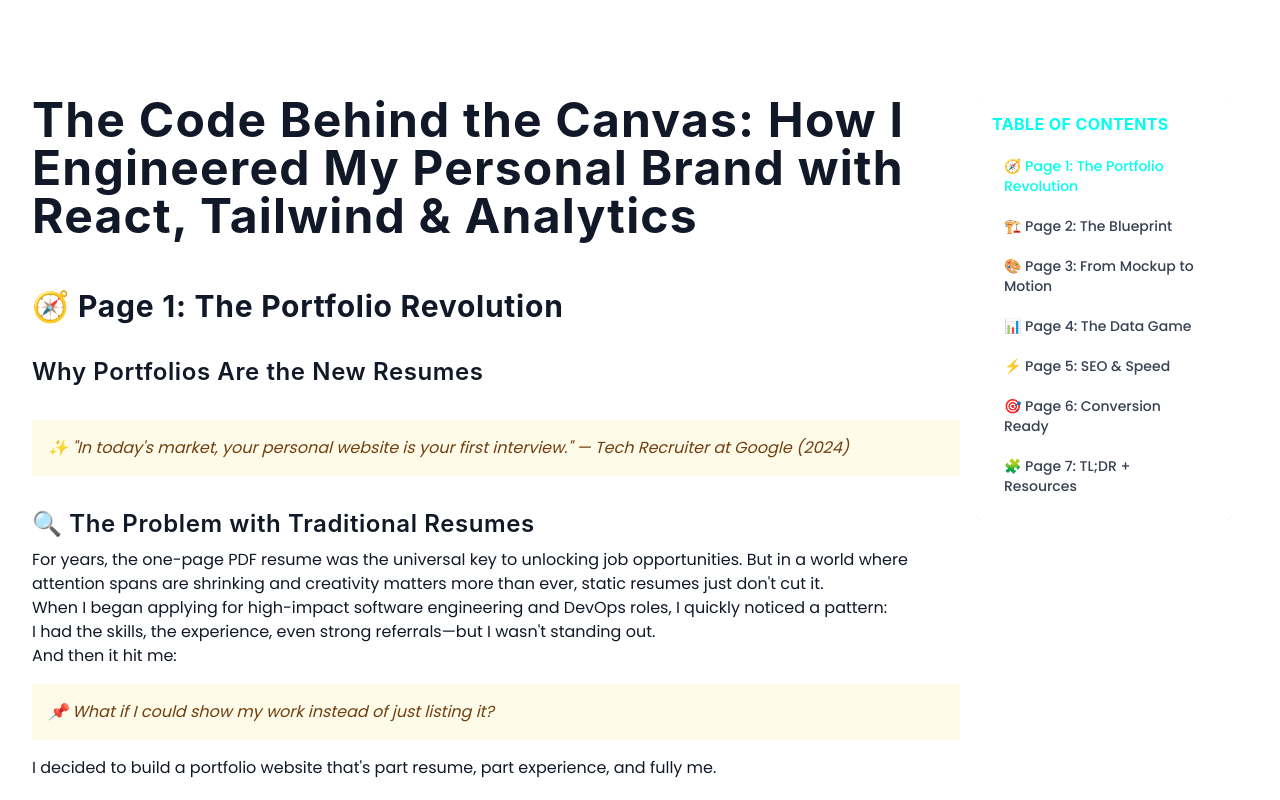
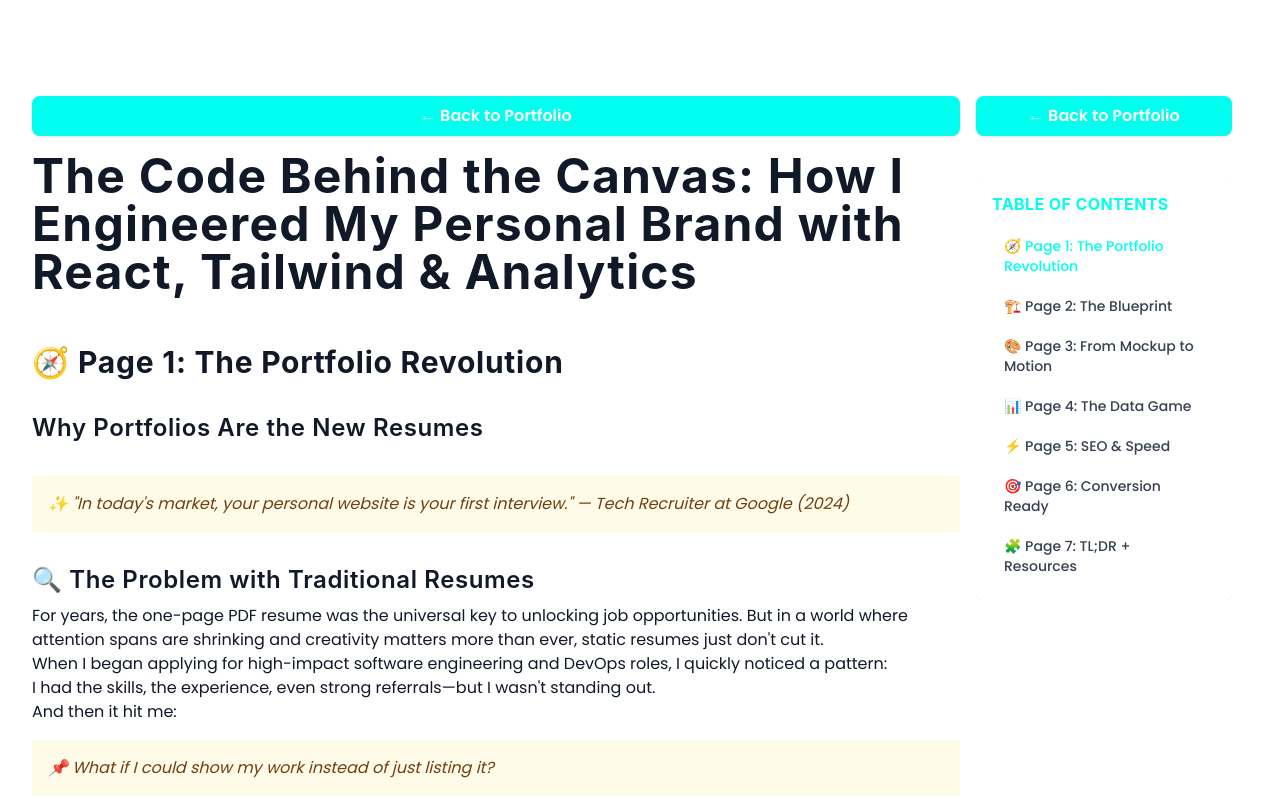
Before and after one commit to saicharankarasala/Portfolio, a React (Vite) app: page /blog/portfolio-case-study in a window 1280 px wide. Shown: the top 800 px of the page. Built offline with nearby package versions, Linux system fonts and the light colour scheme.

Commit message:
Add Back to Portfolio button to blog page (mobile and desktop)

```diff
--- a/src/components/Blog.jsx
+++ b/src/components/Blog.jsx
@@ -66,9 +66,9 @@ const Blog = () => {
         <div className="flex flex-row gap-8 lg:pr-72">
           {/* Main Content */}
           <main className="flex-1 min-w-0">
-            {/* Mobile Back to Portfolio Button */}
-            <div className="lg:hidden mb-4">
-              <a href="/" className="inline-block w-full text-center bg-[--main-color] text-white font-semibold py-2 px-4 rounded-lg shadow hover:bg-[--main-color]/90 transition mb-2">
+            {/* Back to Portfolio Button (Mobile & Desktop) */}
+            <div className="mb-4">
+              <a href="/" className="inline-block w-full text-center bg-[--main-color] text-white font-semibold py-2 px-4 rounded-lg shadow hover:bg-[--main-color]/90 transition">
                 ← Back to Portfolio
               </a>
             </div>
@@ -678,13 +678,19 @@ const Blog = () => {
             className="hidden lg:block w-64 flex-shrink-0"
             style={{
               position: 'fixed',
-              top: '6rem', // adjust for header height
-              right: '3rem', // adjust for layout
+              top: '6rem',
+              right: '3rem',
               zIndex: 30,
               maxHeight: '80vh',
               overflowY: 'auto'
             }}
           >
+            {/* Back to Portfolio Button (Desktop) */}
+            <div className="mb-6">
+              <a href="/" className="inline-block w-full text-center bg-[--main-color] text-white font-semibold py-2 px-4 rounded-lg shadow hover:bg-[--main-color]/90 transition mb-4">
+                ← Back to Portfolio
+              </a>
+            </div>
             <nav>
               <div className="bg-white border border-gray-200 rounded-lg shadow-sm p-4 font-sans">
                 <h3 className="text-base font-bold mb-3 text-[--main-color] tracking-wide uppercase">Table of Contents</h3>
```
